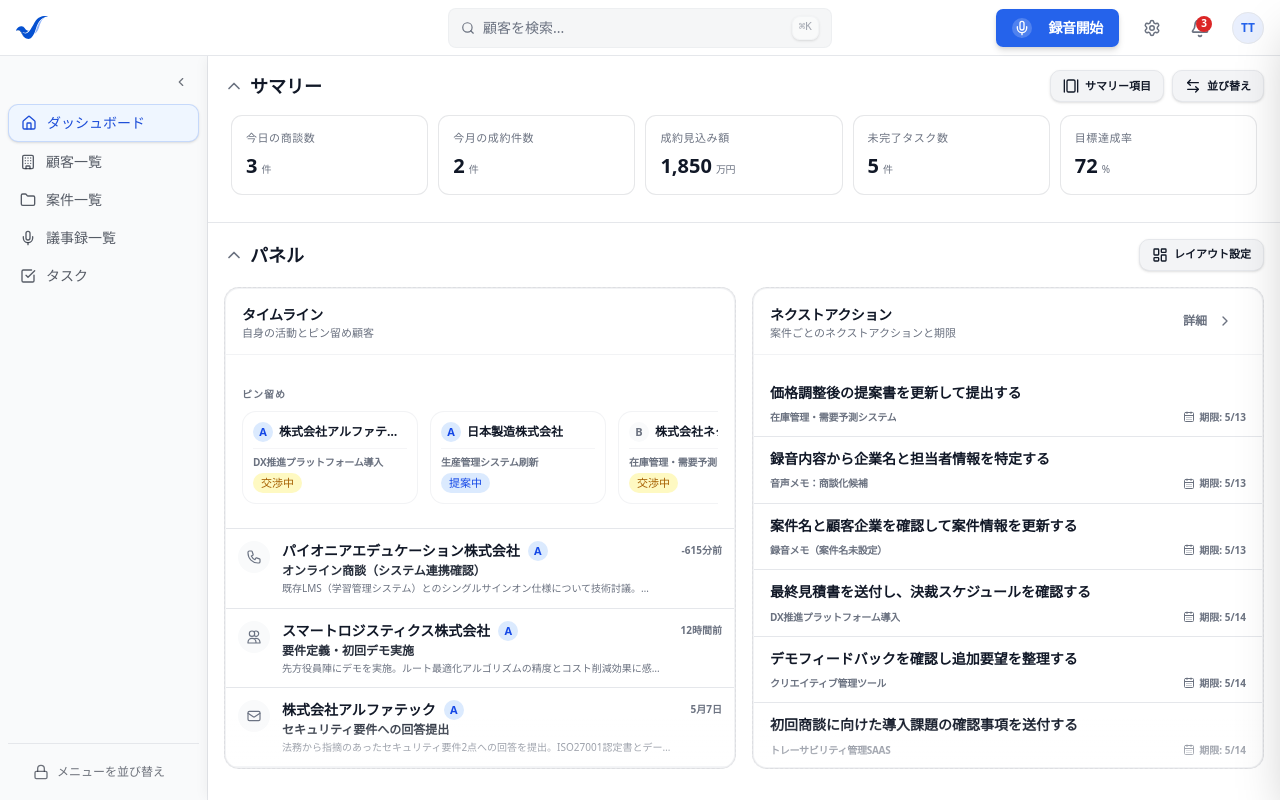
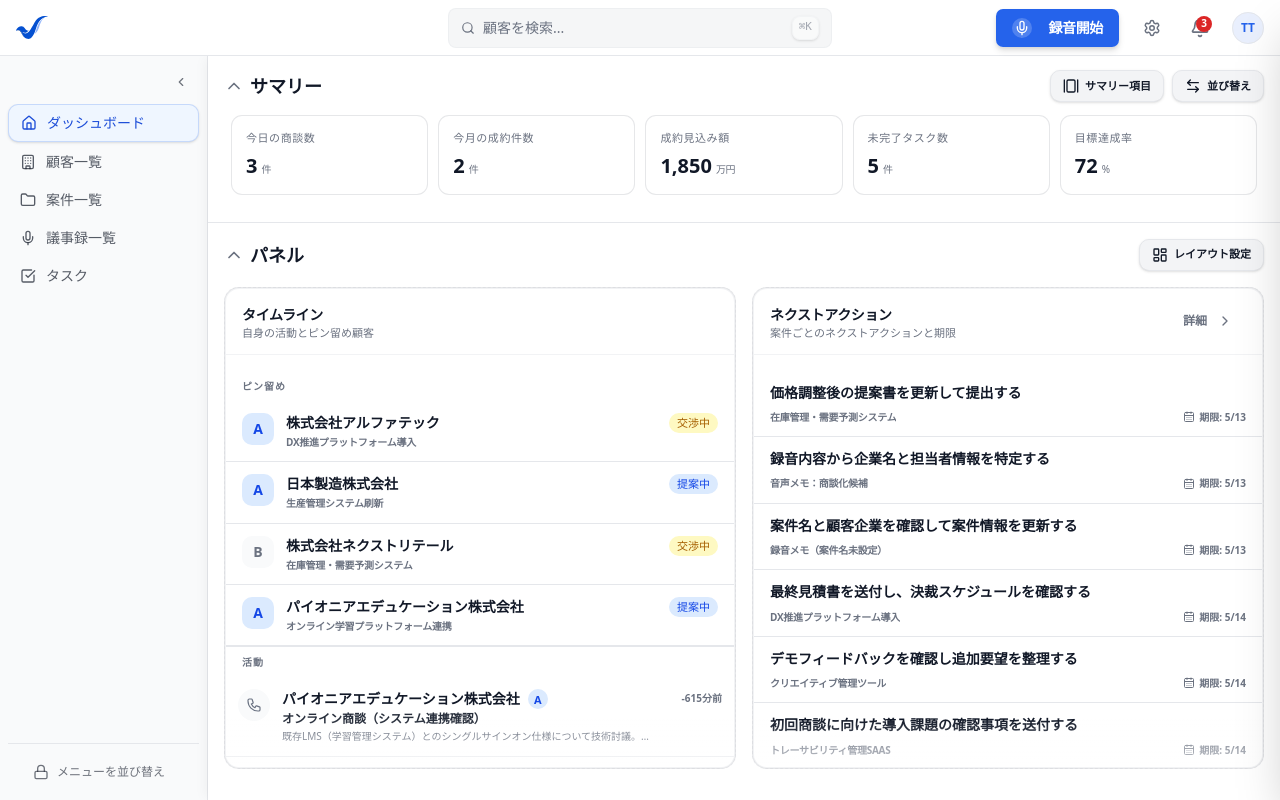
Before and after one commit to aswell-natura/show-nin-frontend, a React (Vite) app: page /login in a window 1280 px wide. Both pictures are taken after a click on the button 377 px from the left and 448 px from the top of the page. Built offline with nearby package versions, Linux system fonts and the light colour scheme.

Commit message:
feat: integrate pinned customers into the unified timeline widget list

```diff
--- a/src/components/dashboard/widgets/PlayerTimeline.tsx
+++ b/src/components/dashboard/widgets/PlayerTimeline.tsx
@@ -28,16 +28,56 @@ export default function PlayerTimeline() {
     (c) => c.is_pinned && c.created_by === currentUser!.id
   )
 
+  const timelineItems = [
+    ...pinnedCustomers.map((customer) => ({ kind: 'pinned' as const, customer })),
+    ...myActivities.slice(0, 10).map((activity) => ({ kind: 'activity' as const, activity })),
+  ]
+
   return (
     <StandardWidget
       title="タイムライン"
       description="自身の活動とピン留め顧客"
-      items={myActivities}
-      keyExtractor={(a) => a.id}
-      maxItems={10}
-      renderItem={(activity) => {
+      items={timelineItems}
+      keyExtractor={(item) => `${item.kind}-${item.kind === 'pinned' ? item.customer.id : item.activity.id}`}
+      maxItems={0}
+      renderItem={(item) => {
+        if (item.kind === 'pinned') {
+          const c = item.customer
+          const proj = projects.find(
+            (p) => p.customer_id === c.id && p.user_id === currentUser!.id
+          )
+
+          return (
+            <div>
+              {c.id === pinnedCustomers[0]?.id && (
+                <p className="px-4 py-2 text-[10px] font-bold text-muted-foreground uppercase tracking-widest bg-muted/10">ピン留め</p>
+              )}
+              <button
+                onClick={() => navigate(`/customers/${c.id}`)}
+                className="w-full text-left px-4 py-3 hover:bg-muted/50 transition-colors group"
+              >
+                <div className="flex items-start gap-3 min-w-0">
+                  <RankBadge rank={c.rank} size="lg" className="shrink-0" />
+                  <div className="min-w-0 flex-1">
+                    <p className="text-sm font-bold text-foreground truncate group-hover:text-primary transition-colors">{c.name}</p>
+                    <p className="mt-0.5 text-[10px] font-bold text-muted-foreground truncate uppercase tracking-tight">
+                      {proj?.name ?? '案件なし'}
+                    </p>
+                  </div>
+                  {proj && <StatusBadge status={proj.status} />}
+                </div>
+              </button>
+            </div>
+          )
+        }
+
+        const activity = item.activity
         const customer = customers.find((c) => c.id === activity.customer_id)
         return (
+          <div>
+            {pinnedCustomers.length > 0 && activity.id === myActivities[0]?.id && (
+              <p className="px-4 py-2 border-t border-border text-[10px] font-bold text-muted-foreground uppercase tracking-widest bg-muted/10">活動</p>
+            )}
             <button
               onClick={() => navigate(`/customers/${activity.customer_id}`)}
               className="flex items-start gap-3 p-3 hover:bg-accent/50 transition-all text-left w-full group"
@@ -55,39 +95,9 @@ export default function PlayerTimeline() {
               </div>
               <div className="shrink-0 text-[10px] font-bold text-muted-foreground pt-0.5">{formatDate(activity.created_at)}</div>
             </button>
+          </div>
         )
       }}
-    >
-      {pinnedCustomers.length > 0 && (
-        <div className="p-4 border-b border-border bg-muted/10">
-          <p className="text-[10px] font-bold text-muted-foreground uppercase tracking-widest mb-2.5">ピン留め</p>
-          <div className="flex gap-3 overflow-x-auto pb-2 scrollbar-hide snap-x">
-            {pinnedCustomers.map((c) => {
-              const proj = projects.find(
-                (p) => p.customer_id === c.id && p.user_id === currentUser!.id
-              )
-              return (
-                <button
-                  key={c.id}
-                  onClick={() => navigate(`/customers/${c.id}`)}
-                  className="shrink-0 w-44 border border-border/50 rounded-xl p-2.5 bg-card hover:bg-accent/50 hover:shadow-sm transition-all text-left snap-start"
-                >
-                  <div className="flex items-center gap-1.5 mb-1.5">
-                    <RankBadge rank={c.rank} />
-                    <p className="text-xs font-bold text-foreground truncate">{c.name}</p>
-                  </div>
-                  {proj && (
-                    <div className="flex flex-col items-start gap-1 pt-1.5 border-t border-border/40">
-                      <p className="text-[10px] font-bold text-muted-foreground truncate w-full uppercase tracking-tight">{proj.name}</p>
-                      <StatusBadge status={proj.status} />
-                    </div>
-                  )}
-                </button>
-              )
-            })}
-          </div>
-        </div>
-      )}
-    </StandardWidget>
+    />
   )
 }
```
Lines whose indentation alone changed are shown as unchanged.
